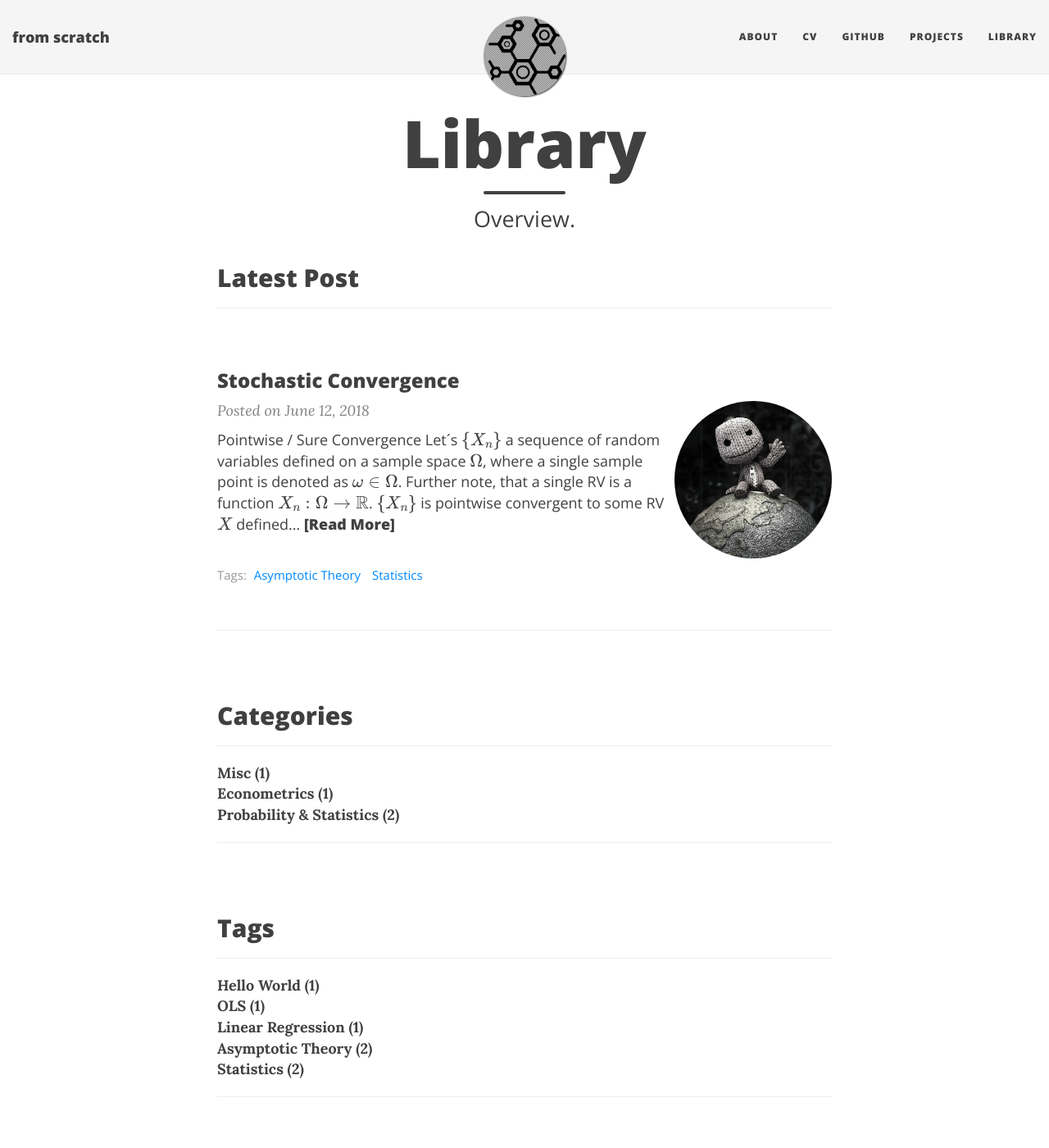
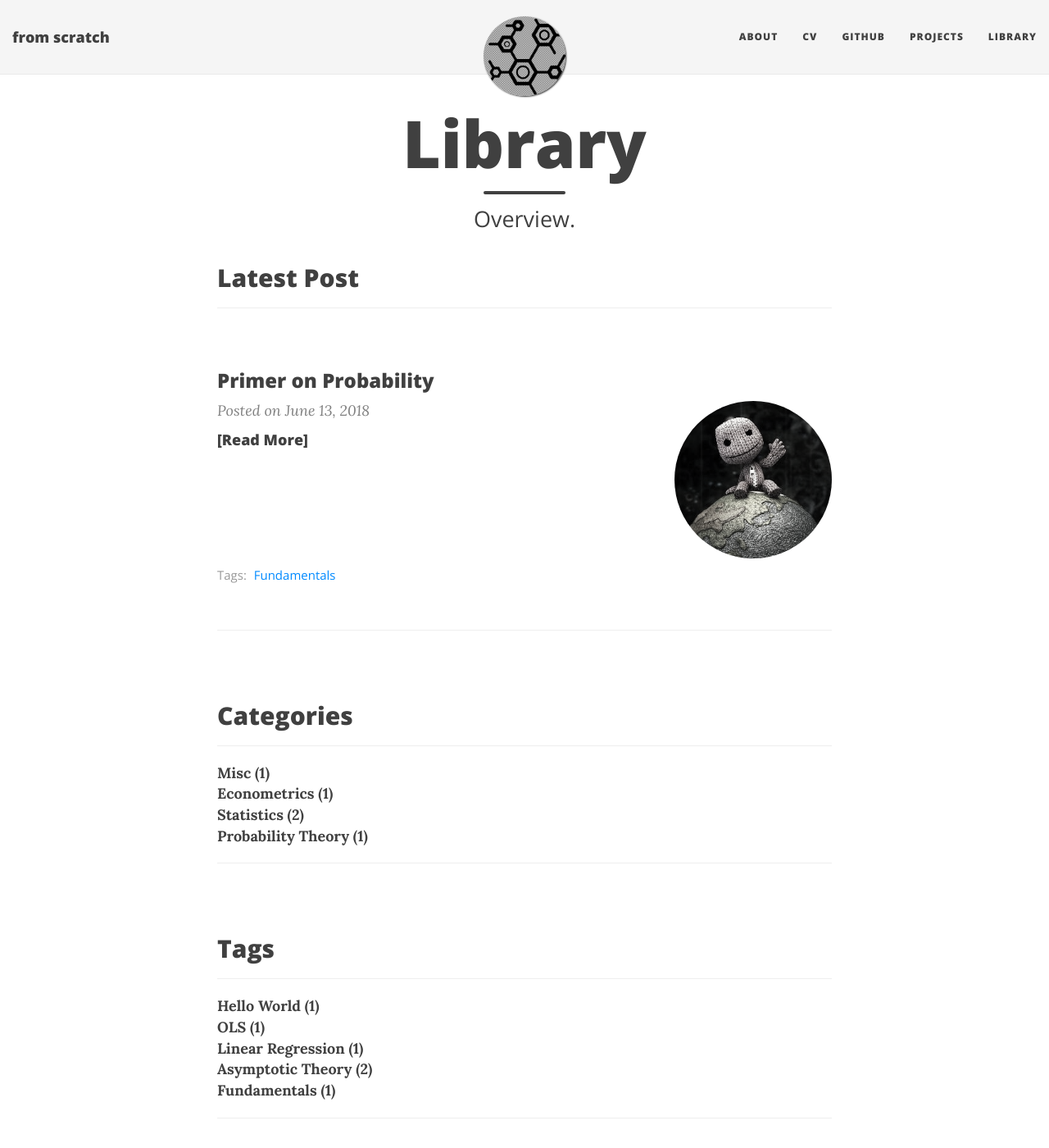
Before and after one commit to stgrmks/stgrmks.github.io, a Jekyll site: the page built from library.md, in a window 1280 px wide and 1400 px high. Shown: the whole window at 82% size. Built offline with Jekyll 4.4.1, drawn with Linux system fonts in a browser that asks for light colours; nearby versions of some CDN libraries; formulas are drawn with MathJax 3; some of the changed lines change nothing that is shown.

Commit message:
new post

```diff
--- a/_posts/2018-06-12-sequences-of-random-variables.md
+++ b/_posts/2018-06-12-sequences-of-random-variables.md
@@ -3,8 +3,8 @@ layout: post
 title: Sequences of Random Variables
 image: /img/hello_world.jpeg
 categories:
-  - Probability & Statistics
-tag: [Asymptotic Theory, Statistics]
+  - Statistics
+tag: [Asymptotic Theory]
 ---
 <script type="text/javascript" src="https://cdn.mathjax.org/mathjax/latest/MathJax.js?config=TeX-AMS-MML_HTMLorMML"></script>
 
--- a/_posts/2018-06-12-stochastic-convergence.md
+++ b/_posts/2018-06-12-stochastic-convergence.md
@@ -3,8 +3,8 @@ layout: post
 title: Stochastic Convergence
 image: /img/hello_world.jpeg
 categories:
-  - Probability & Statistics
-tag: [Asymptotic Theory, Statistics]
+  - Statistics
+tag: [Asymptotic Theory]
 ---
 <script type="text/javascript" src="https://cdn.mathjax.org/mathjax/latest/MathJax.js?config=TeX-AMS-MML_HTMLorMML"></script>
 ## Pointwise / Sure Convergence
@@ -40,7 +40,6 @@ A sequence $$\{X_n\}$$ converges almost surely to some random variable $$X$$ if
 <p style="text-align: center;">
 $$P(\omega \in \Omega: \lim \limits_{n \rightarrow \infty} |X_n(\omega)-X(\omega))=1$$
 $$X_n(\omega) \overset{a.s.}{\rightarrow} X(\omega)$$
-
 </p>
 A.s. convergence requires the sequence to converge for all sample points $$\omega \in \Omega$$ except for some set $$F^c$$ of sample points. Note, $$F^c$$ must belong to a zero-probability event! See post about probability fundamentals for more details.
 ## Mean-Square Convergence
--- a/_posts/2018-06-13-primer-on-probability.md
+++ b/_posts/2018-06-13-primer-on-probability.md
@@ -1,8 +1,81 @@
 ---
 layout: post
-published: false
 title: Primer on Probability
+image: /img/hello_world.jpeg
+categories:
+  - Probability Theory
+tag: [Fundamentals]
 ---
-## A New Post
+<script type="text/javascript" src="https://cdn.mathjax.org/mathjax/latest/MathJax.js?config=TeX-AMS-MML_HTMLorMML"></script>
 
-Enter text in [Markdown](http://daringfireball.net/projects/markdown/). Use the toolbar above, or click the **?** button for formatting help.
+## The Environment
+* Probability always refers to some event in the sample space $$E \subseteq \Omega$$.
+* Probability is a real number.
+
+### Sample space
+Contains all possible outcomes $$\omega \in \Omega$$, where $$\omega$$ is a single possible outcome and $$\bar\omega \in \Omega$$ is a realized outcome.
+
+### Space of Events
+Contains all events and is usually denoted as:
+<p style="text-align: center;">
+$$\mathcal{F}=\{E, F, \Omega, \emptyset\}$$
+</p>
+where $$E$$, $$F$$ and $$\Omega$$ could be defined as follows:
+<p style="text-align: center;">
+$$\Omega=\{1,2,3,4,5,6\}$$
+$$E=\{1,3,5\}$$
+$$F=\{2,4,6\}$$
+</p>
+which essentially defines a few events on a dice.
+
+## Properties
+1. Range: $$0\leq P(E) \leq 1$$
+2. Sure Outcome: $$P(\Omega)=1$$
+3. Sigma-Additivity: $$P(\bigcup\limits_{n=1}^{\infty}E_n)=\sum^{\infty}_{n=1}P(E_n)$$\\
+for any mutually exclusive events, such that $$E_i \cap E_j = \emptyset$$ if $$i \neq j$$.
+
+## Zero-Probability events
+The easiest way to introduce this concept is by an example:\\
+Let´s define the space of events $$\Omega=[0,1]$$ on the unit interval. Further, let´s create a subinterval $$[a,b] \subseteq \Omega$$ and define a probability function $$P([a,b])=b-a$$ that defines the probability as the interval length.\\
+Now, we define some event:
+<p style="text-align: center;">
+$$E=\{\omega \in \Omega: \omega \text{ is a rational number}\}$$
+</p>
+It is important to note that $$E$$ is countable! Thus, $$P(\omega)=0$$!
+<p style="text-align: center;">
+$$P(E)=P(\bigcup^{\infty}_{n=1}\omega_n)=\sum^{\infty}_{n=1}\omega_n=0$$
+</p>
+Therefore, $$E$$ is a zero-probability event! Further defining another events,
+<p style="text-align: center;">
+$$F=\{\omega \in \Omega: \omega \text{ is an irrational number}\}$$
+</p>
+and now computing,
+<p style="text-align: center;">
+$$P(F)=P(E^c)=1-P(E)=1$$
+</p>
+where $$E^c$$ is the complementary event of $$E$$.
+
+## Independence
+If two events $$E$$ and $$F$$ are independent then information about the conditioned variable does not change the probability of the event:
+<p style="text-align: center;">
+$$P(E \cap F)=P(E)P(F)$$
+$$P(E|F)=\frac{P(E \cap F)}{P(F)}=\frac{P(E)P(F)}{P(F)}=P(E)$$
+$$P(F|E)=P(F)$$
+</p>
+A more generalized for can be stated as follows: Let $$E_1,...,E_n$$ are jointly/mutually independent if and only if for **any sub-collection of k events** ($$k \leq n$$) $$E_{i1},...,E_{ik}$$:
+<p style="text-align: center;">
+$$P(\cap_j E_{ij})=\prod_j P(E_{ij})$$
+</p>
+Thus, simply checking if this equation holds is enough to determine independence. However, it is important to note that only checking couples is not sufficient:
+<p style="text-align: center;">
+$$P(E_1 \cap E_2)=P(E_1)P(E_2) \wedge P(E_1 \cap E_3)=P(E_1)P(E_3) \wedge P(E_2 \cap E_3)=P(E_2)P(E_3)$$
+$$\text{does not imply}$$
+$$P(E_1 \cap E_2 \cap E_3)=P(E_1)P(E_2)P(E_3)$$
+</p>
+## Bayes Rule
+<p style="text-align: center;">
+$$P(A|B)=\frac{P(B|A)P(B)}{P(B)}=\frac{P(B|A)P(B)}{\sum_A P(B|A)P(A)}$$
+</p>
+where $$P(A|B)$$ is the **posterior probability**, $$P(B|A)$$ is the **likelihood**, $$P(A)$$ is the **prior probability** and $$P(B)$$ is the **marginal probability**.
+## References
+-
```
